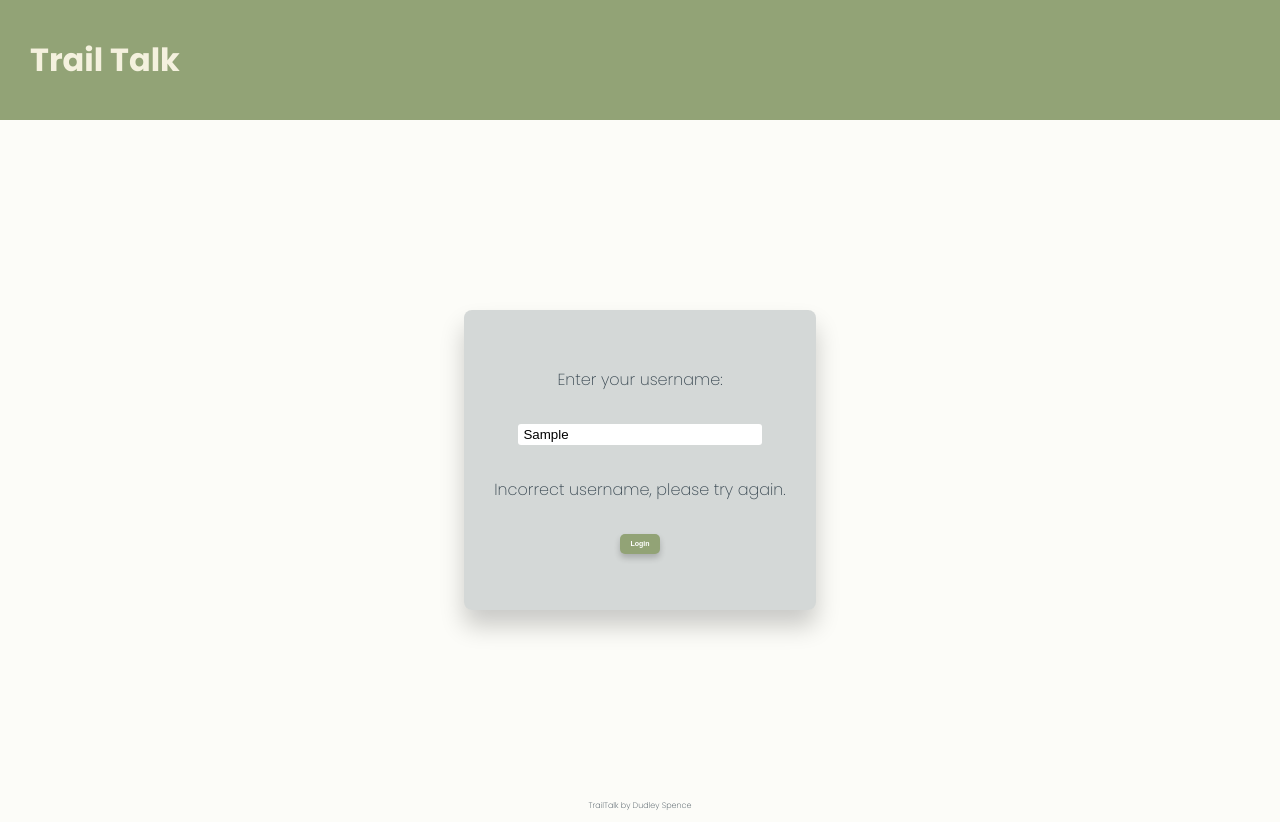
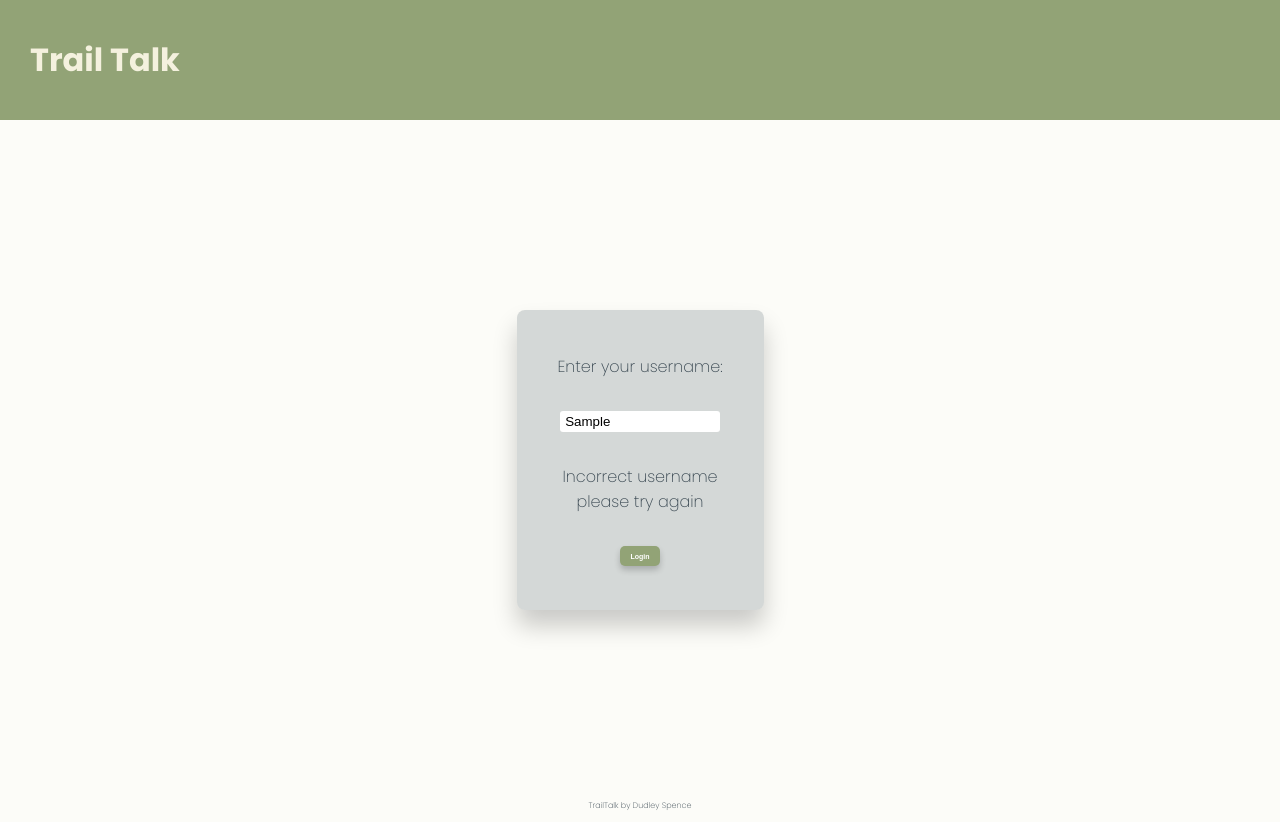
Before and after one commit to dudleyspence/fe-news-app, a React (Vite) app: page /login in a window 1280 px wide. Both pictures are taken after typing "Sample" into the empty fields and a click on the button "Login". Built offline with nearby package versions, Linux system fonts and the light colour scheme; no server answers.

Commit message:
error handles the username

```diff
--- a/src/components/Login.jsx
+++ b/src/components/Login.jsx
@@ -39,7 +39,10 @@ export default function Login() {
           placeholder="username"
         ></input>
         {isError && (
-          <p className="error-message">Incorrect username, please try again.</p>
+          <div className="error-message">
+            <p>Incorrect username</p>
+            <p>please try again</p>
+          </div>
         )}
         <button onClick={handleLoginClick} className="styled-button">
           Login
--- a/stylesheets/login.css
+++ b/stylesheets/login.css
@@ -47,3 +47,7 @@
   position: relative;
   overflow: hidden;
 }
+
+.error-message {
+  text-align: center;
+}
```
